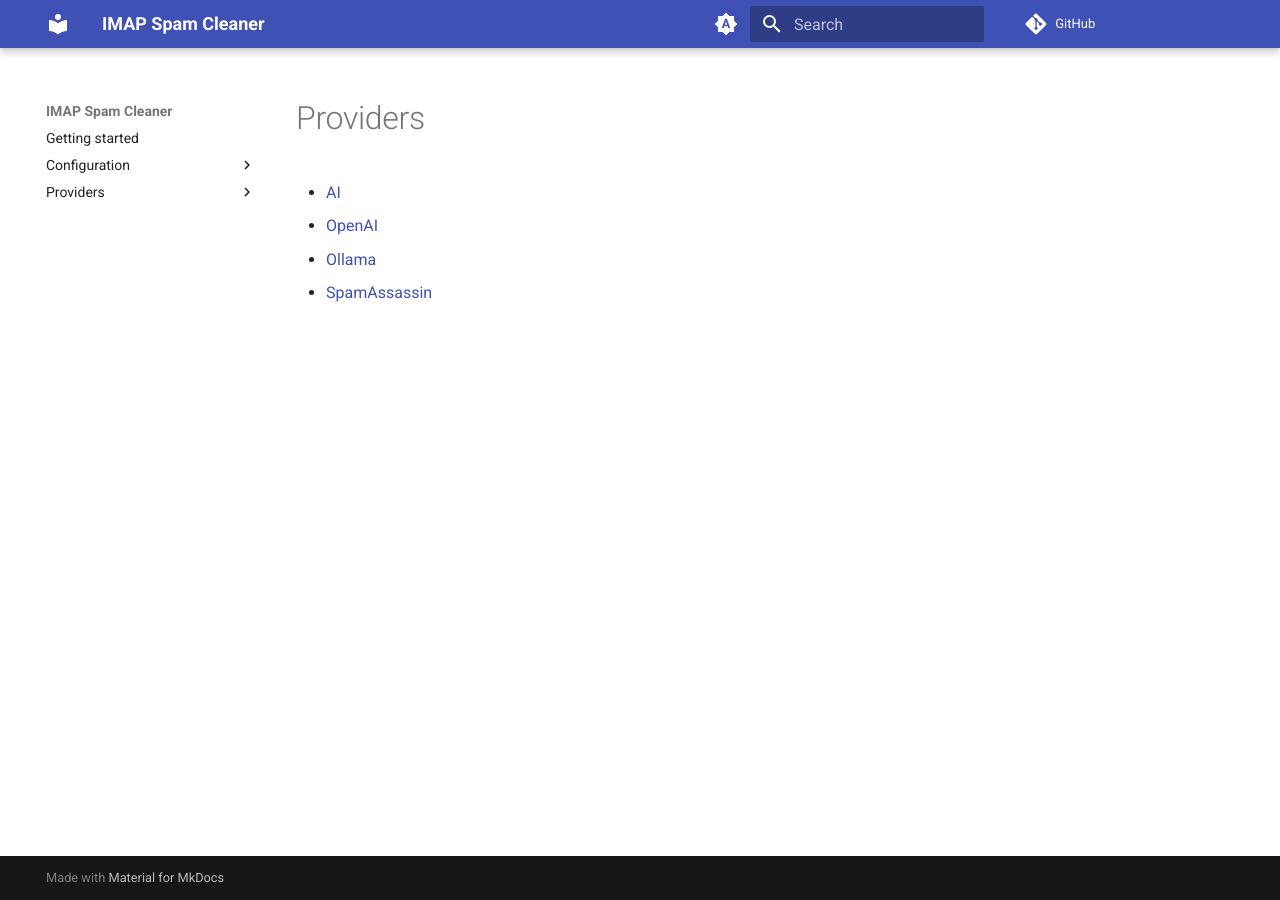
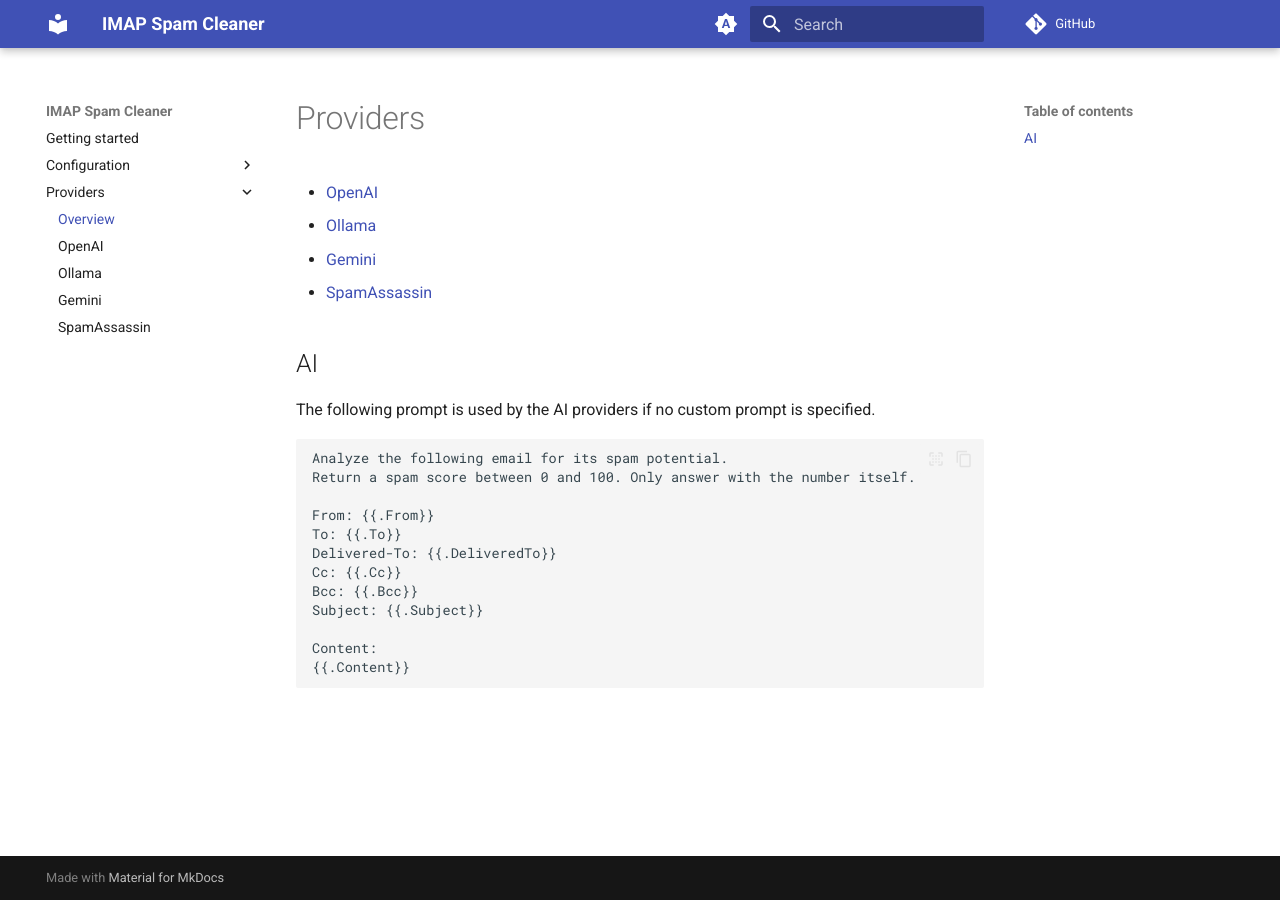
Before and after one commit to dominicgisler/imap-spam-cleaner, an MkDocs documentation site: the page built from docs/providers/index.md, in a window 1280 px wide. Built offline with MkDocs 1.6.1 and Material for MkDocs 9.7.7, drawn with Linux system fonts in a browser that asks for light colours; comment, search, counter and statistics services are not loaded.

Commit message:
implement gemini provider

````diff
--- a/config.example.yml
+++ b/config.example.yml
@@ -34,6 +34,12 @@ providers:                        # providers to be used for inboxes
       port: 783                   # spamassassin port
       maxsize: 300000             # message size limit
       timeout: 10s                # connection timeout
+  prov4:                          # provider name
+    type: gemini                  # provider type
+    config:                       # provider specific configuration
+      apikey: some-api-key        # apikey
+      model: gemini-2.5-flash     # model to use
+      maxsize: 100000             # message size limit for prompt (bytes)
 
 whitelists:                       # trusted senders as regexp, not to be analyzed
   whitelist1:                     # example with exact addresses
--- a/docs/providers/index.md
+++ b/docs/providers/index.md
@@ -1,6 +1,25 @@
 # Providers
 
-- [AI](ai.md)
 - [OpenAI](openai.md)
 - [Ollama](ollama.md)
+- [Gemini](gemini.md)
 - [SpamAssassin](spamassassin.md)
+
+## AI
+
+The following prompt is used by the AI providers if no custom prompt is specified.
+
+```
+Analyze the following email for its spam potential.
+Return a spam score between 0 and 100. Only answer with the number itself.
+
+From: {{.From}}
+To: {{.To}}
+Delivered-To: {{.DeliveredTo}}
+Cc: {{.Cc}}
+Bcc: {{.Bcc}}
+Subject: {{.Subject}}
+
+Content:
+{{.Content}}
+```
--- a/mkdocs.yml
+++ b/mkdocs.yml
@@ -41,7 +41,8 @@ nav:
     - Whitelists: configuration/whitelists.md
     - Inboxes: configuration/inboxes.md
   - Providers:
-      - AI: providers/ai.md
+      - Overview: providers/index.md
       - OpenAI: providers/openai.md
       - Ollama: providers/ollama.md
+      - Gemini: providers/gemini.md
       - SpamAssassin: providers/spamassassin.md
````
Also changed, not shown: docs/providers/ai.md (deleted, +0 -18 lines), docs/providers/gemini.md (added, +37 -0 lines), 5 other files.
